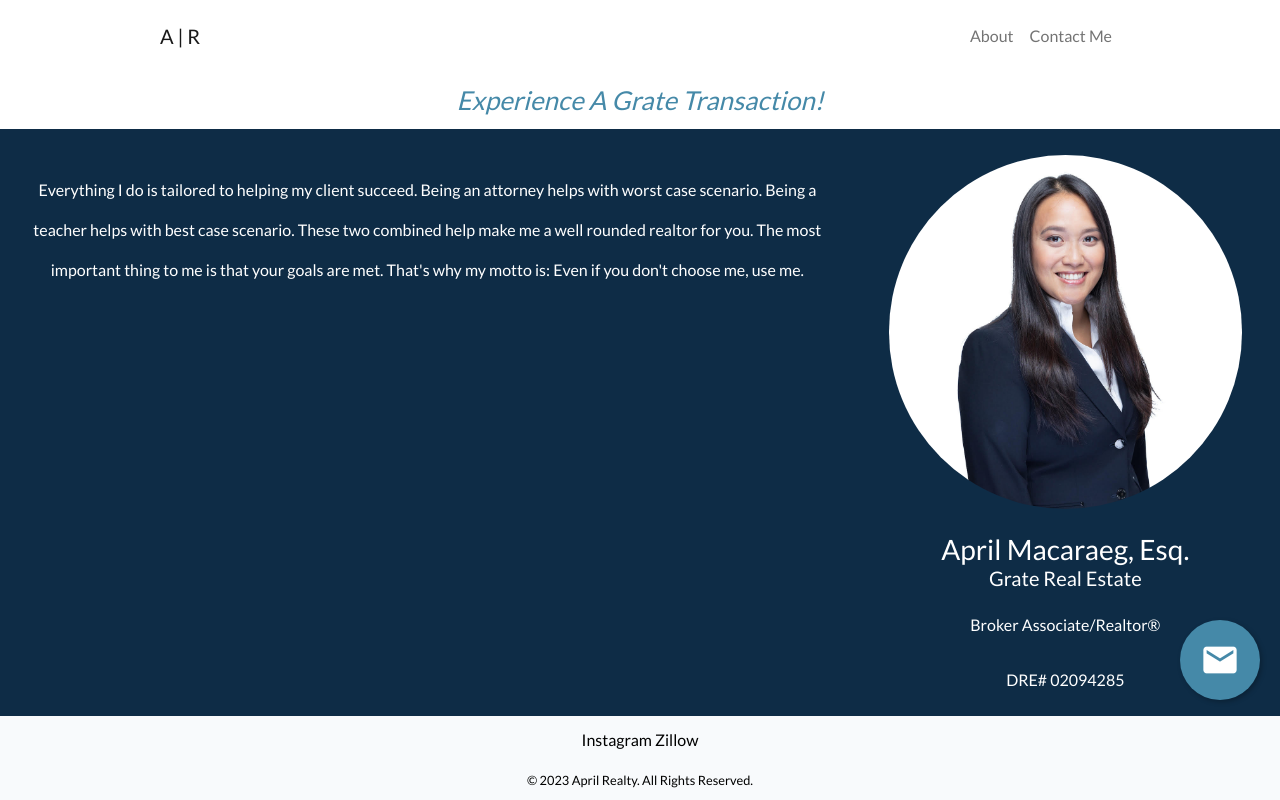
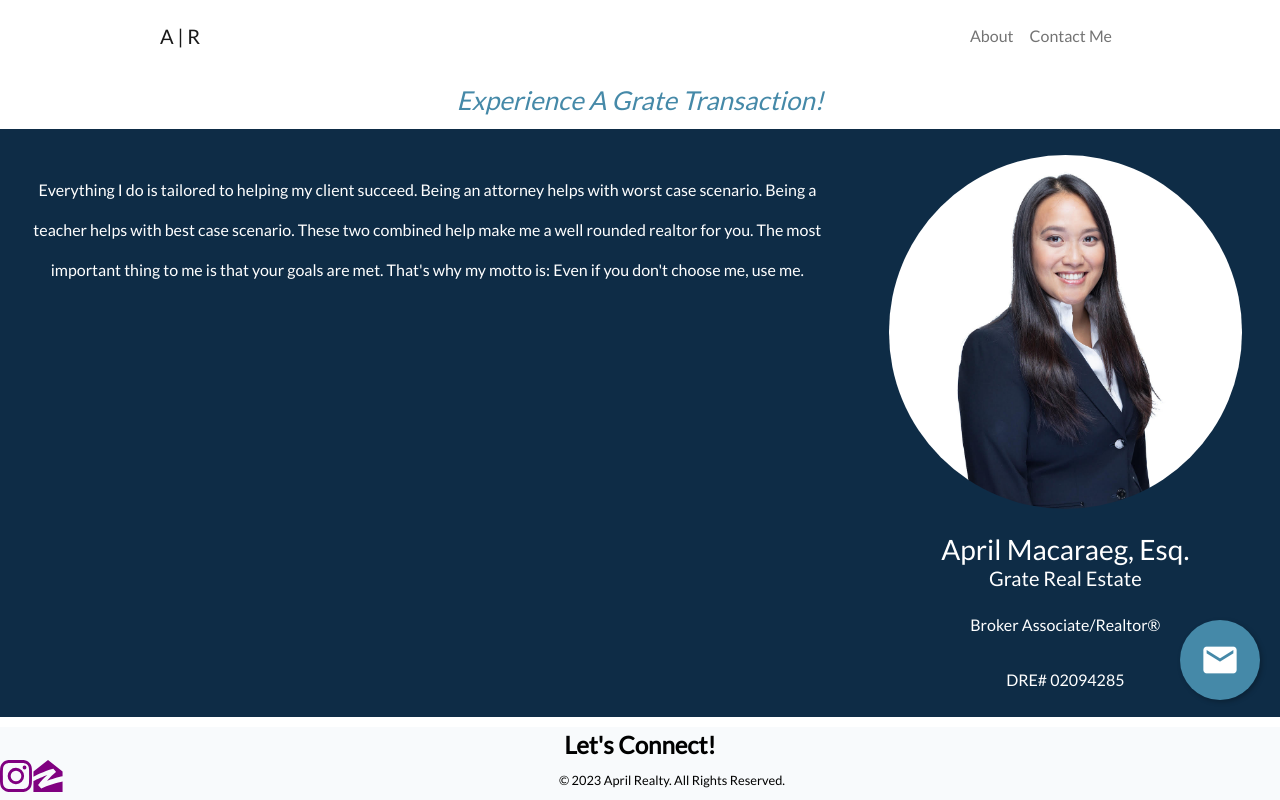
Before and after one commit to essbee808/april-realty, a React (Create React App) app: page / in a window 1280 px wide. Shown: the top 800 px of the page. Built offline with nearby package versions, Linux system fonts and the light colour scheme.

Commit message:
Modify footer menu and create social links

```diff
--- a/src/components/footer/Footer.jsx
+++ b/src/components/footer/Footer.jsx
@@ -1,9 +1,10 @@
 import React from 'react'
-import {FiInstagram} from 'react-icons/fi'
+import {BsInstagram} from 'react-icons/bs'
 import {BsLinkedin} from 'react-icons/bs'
+import {SiZillow} from 'react-icons/si'
 import {MdOutlineMail} from 'react-icons/md'
 import {BsTelephone} from 'react-icons/bs'
-// import './footer.css'
+import './footer.css'
 
 const Footer = () => {
   return (
@@ -13,9 +14,18 @@ const Footer = () => {
     inset-x-0
     bottom-0
     pt-1">
-      <div className="footer-menu">
-        <span><a href="#" target="_blank">Instagram </a></span>
-        <span><a href="#" target="_blank">Zillow</a> </span>
+      <div id="footer-menu">
+        <h2>Let's Connect!</h2>
+        <ul>
+          <li>
+            <a href="https://www.instagram.com/aprilrealty/" target="_blank">
+            <BsInstagram icon={BsInstagram} size="2em"/></a>
+          </li>
+          <li>
+            <a href="https://www.zillow.com/profile/macaraeg%20april" target="_blank">
+            <SiZillow icon={SiZillow} size="2em"/></a>
+          </li>
+        </ul>
       </div>
        <small>© 2023 April Realty. All Rights Reserved.</small>
     </footer>
--- a/src/components/footer/footer.css
+++ b/src/components/footer/footer.css
@@ -1,17 +1,25 @@
-a {
-    color: black;
+#footer-menu > h2 {
+    font-size: x-large;
+    font-weight: bold;
 }
 
-footer > a:hover {
+#footer-menu ul li {
+    color: purple;
+    display: block;
+    float: left;
+
+}
+
+/* #footer-menu > a:hover {
     color: rgb(237, 229, 229);
     opacity: 0.6;
     transition: 0.6s;
 }
 
-.social_icon {
-    padding: 6px;
-}
-
+#footer-menu > a:visited {
+    color: pink;
+    opacity: 0.6;
+} */
 
 /* MEDIA QUERIES (SMALL DEVICES) */
 @media screen and (max-width: 600px) {
```
